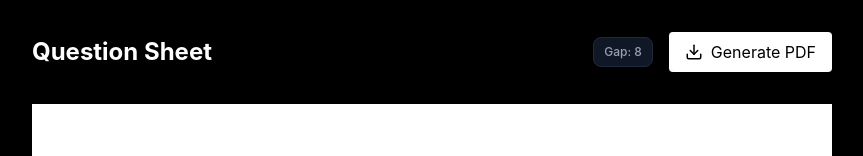
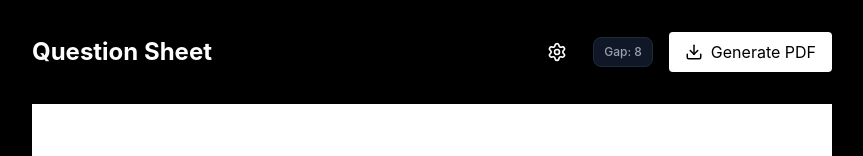
Before and after one commit to IrbiraliKiral/marksheetedit, a Next.js app: page / in a window 1280 px wide. Shown: the top 156 px of the page, without its empty margins (208-1071 px from the left). Built offline with nearby package versions, Linux system fonts and the light colour scheme.

Commit message:
fix(ui): restore settings icon in header

```diff
--- a/src/components/Editor.tsx
+++ b/src/components/Editor.tsx
@@ -293,7 +293,7 @@ export default function Editor() {
 
           <button
             onClick={() => setIsSettingsOpen(true)}
-            className="p-2 md:p-2.5 rounded hover:bg-gray-800 transition-colors shrink-0 hidden"
+            className="p-2 md:p-2.5 rounded hover:bg-gray-800 transition-colors shrink-0"
             title="Settings"
           >
             <SettingsIcon size={20} />
```
